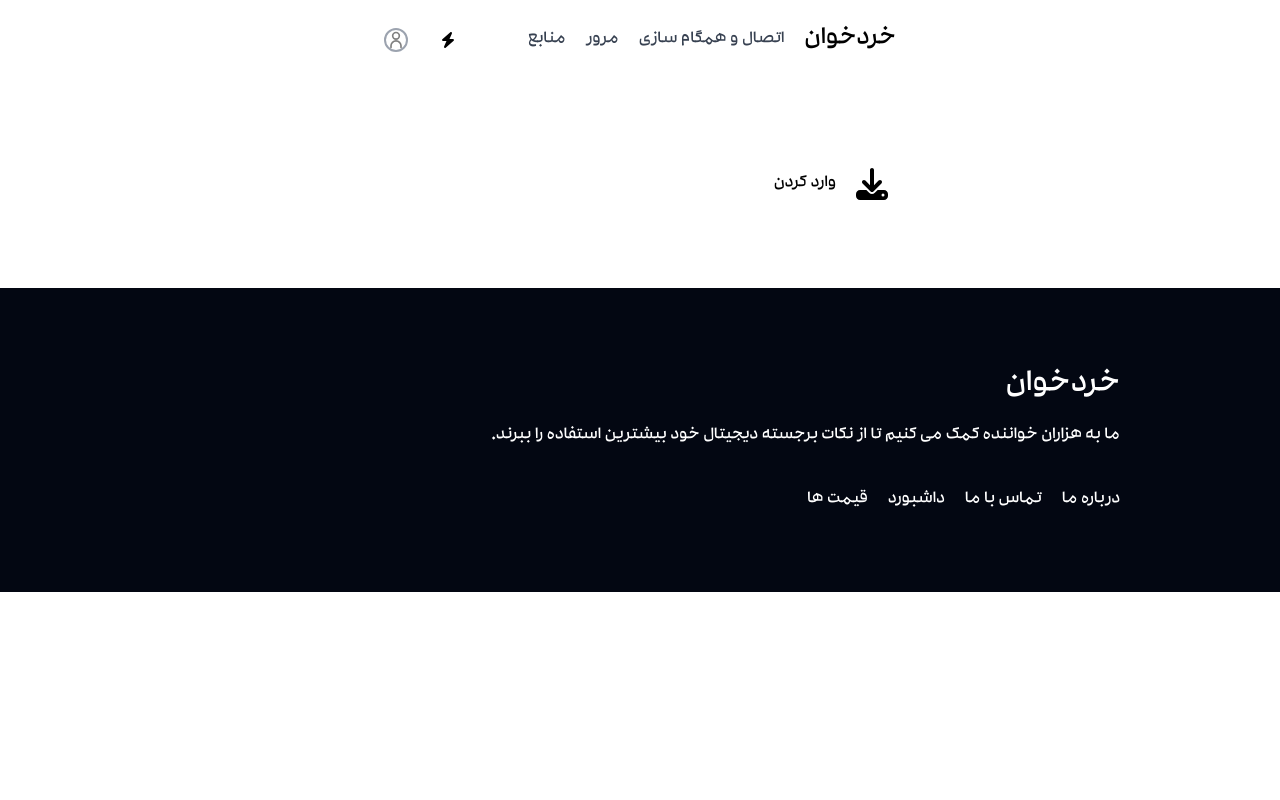
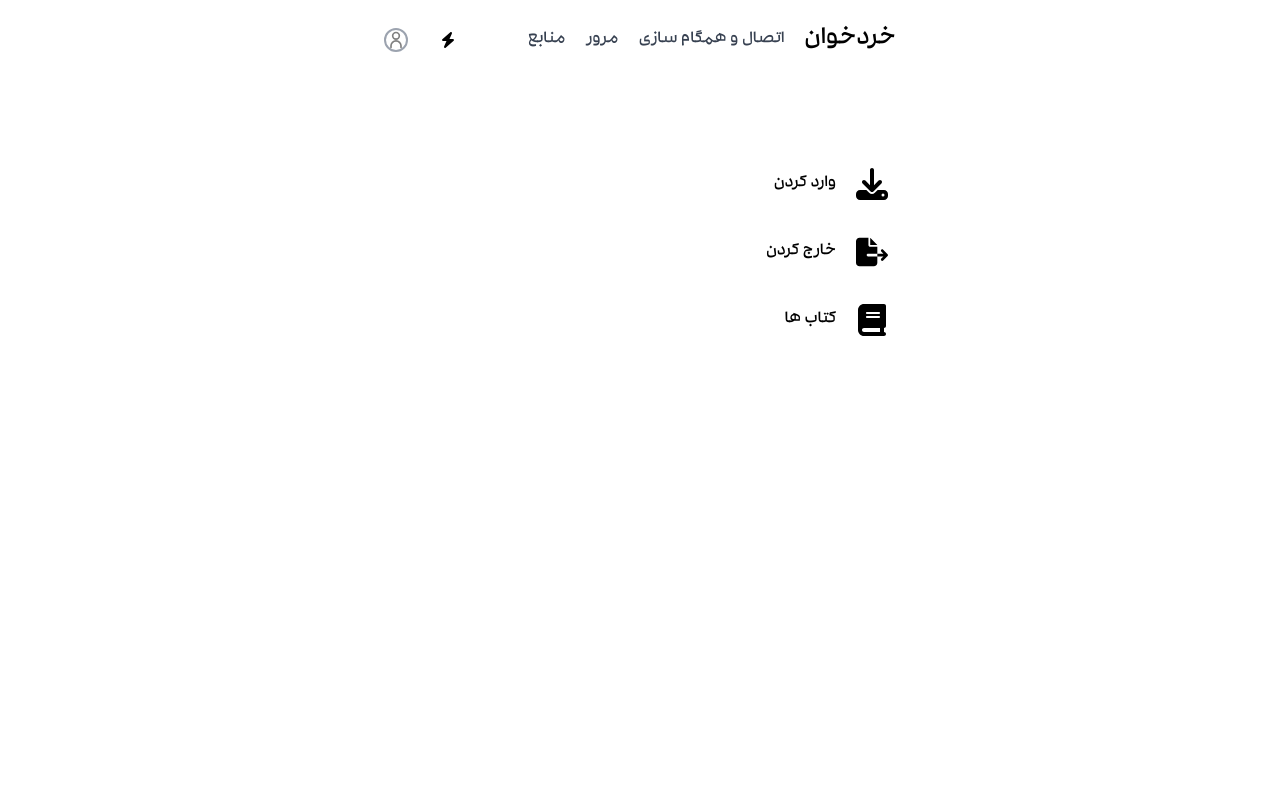
Before and after one commit to 52-Hertz-Mind/KheradKhan, a React (Vite) app: page /dashboard in a window 1280 px wide. Shown: the top 800 px of the page. Built offline with nearby package versions, Linux system fonts and the light colour scheme.

Commit message:
#10 implement import section (#25)
* [#10-ADD] import button

* [#10-ADD] export & books button

```diff
--- a/src/Pages/Dashboard.tsx
+++ b/src/Pages/Dashboard.tsx
@@ -1,19 +1,38 @@
 import Footer from '../components/Footer.tsx';
 import DashboardHeader from '../components/DashboardHeader.tsx';
-import { faDownload } from '@fortawesome/free-solid-svg-icons';
+import {
+  faBook,
+  faDownload,
+  faFileExport,
+} from '@fortawesome/free-solid-svg-icons';
 import { FontAwesomeIcon } from '@fortawesome/react-fontawesome';
 
 function Dashboard() {
   return (
     <div>
       <DashboardHeader />
-      <div dir="rtl" className="px-96 py-20">
+      <div dir="rtl" className="flex flex-col gap-5 h-screen px-96 py-20">
         <button className="flex gap-5 items-center w-96 p-2 rounded-2xl hover:bg-gray-200  duration-300 group">
           <FontAwesomeIcon
             icon={faDownload}
             className="size-8 transition-transform duration-300 group-hover:scale-110"
           />
           <p className="group-hover:-translate-x-1 duration-150">وارد کردن</p>
+        </button>
+        <button className="flex gap-5 items-center w-96 p-2 rounded-2xl hover:bg-gray-200  duration-300 group">
+          <FontAwesomeIcon
+            icon={faFileExport}
+            className="size-8 transition-transform duration-300 group-hover:scale-110"
+          />
+
+          <p className="group-hover:-translate-x-1 duration-150">خارج کردن</p>
+        </button>
+        <button className="flex gap-5 items-center w-96 p-2 rounded-2xl hover:bg-gray-200  duration-300 group">
+          <FontAwesomeIcon
+            icon={faBook}
+            className="size-8 transition-transform duration-300 group-hover:scale-110"
+          />
+          <p className="group-hover:-translate-x-1 duration-150">کتاب ها</p>
         </button>
       </div>
       <Footer />
```
